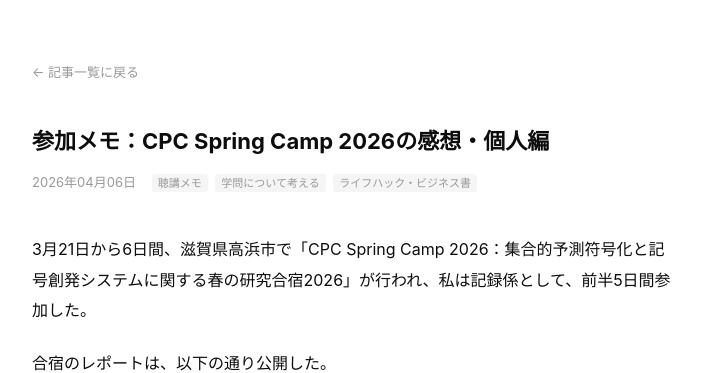
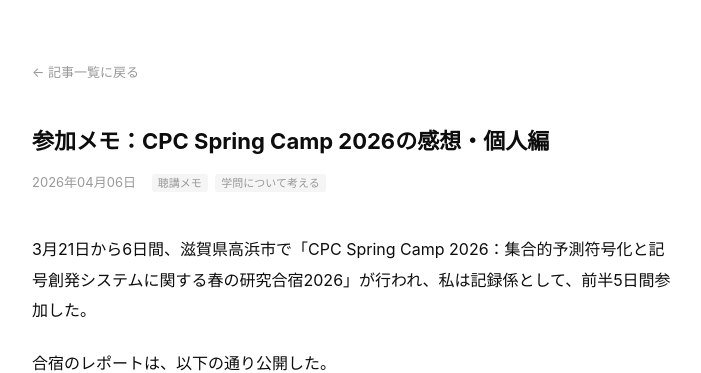
Before and after one commit to rmaruy3/rmaruy3.github.io, a Jekyll site: the page built from _posts/2026-04-06-post.md, in a window 1280 px wide and 900 px high. Shown: the top 373 px of the window, without its empty margins (288-989 px from the left). Built offline with Jekyll 4.4.1, drawn with Linux system fonts in a browser that asks for light colours.

Commit message:
tag
Removed the 'ライフハック・ビジネス書' tag from the post.

```diff
--- a/_posts/2026-04-06-post.md
+++ b/_posts/2026-04-06-post.md
@@ -5,7 +5,6 @@ date: 2026-04-06 06:17:39 +0900
 tags:
   - "聴講メモ"
   - "学問について考える"
-  - "ライフハック・ビジネス書"
 ---
 
 3月21日から6日間、滋賀県高浜市で「CPC Spring Camp 2026：集合的予測符号化と記号創発システムに関する春の研究合宿2026」が行われ、私は記録係として、前半5日間参加した。
```
